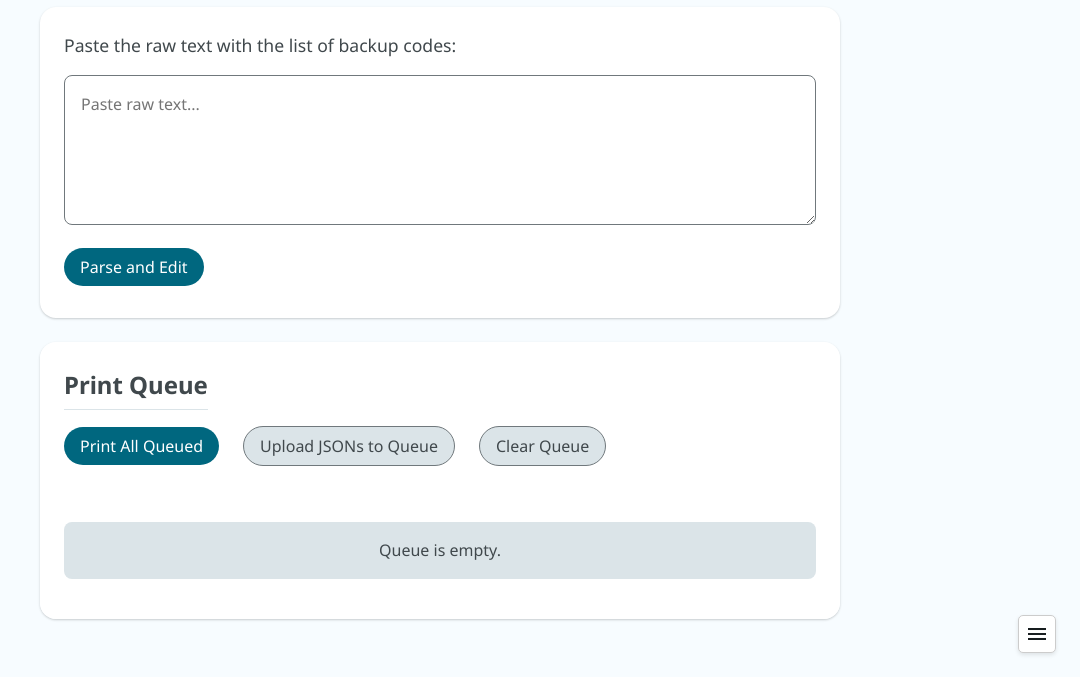
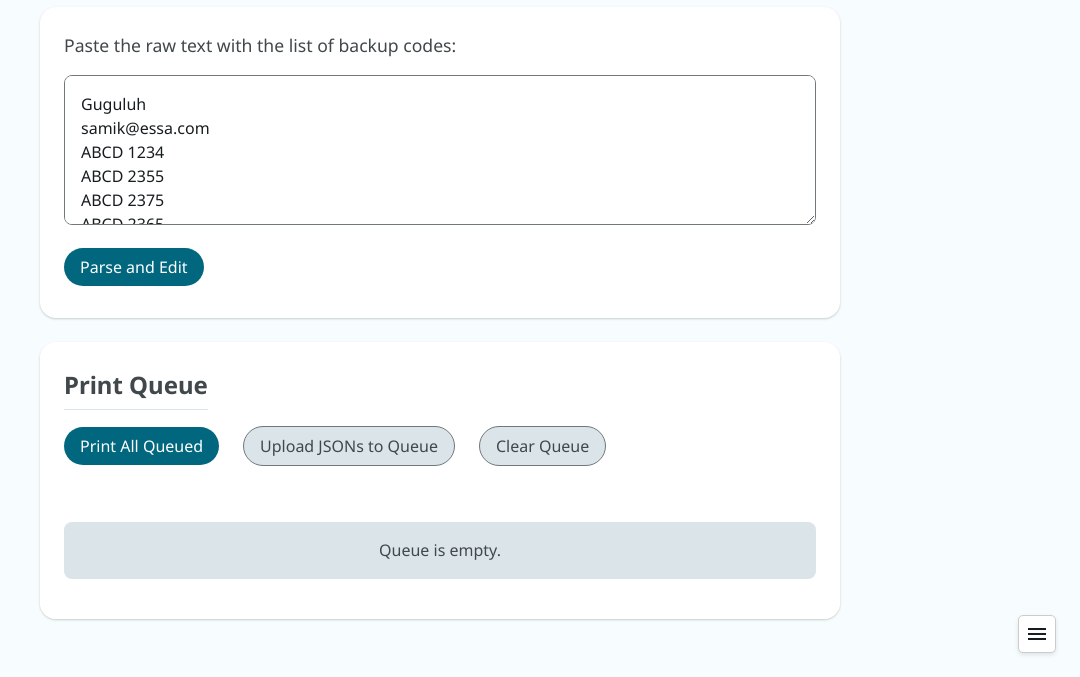
Before and after one commit to thetabrus/backupCodesManager, a plain HTML site: page index.html in a window 1280 px wide. Shown: the part 123-800 px from the top of the page, without its empty margins (200-1280 px from the left). Drawn offline with nearby package versions, Linux system fonts and the light colour scheme.

Commit message:
🚸 Add an example rawtext ready in the textfield

```diff
--- a/index.html
+++ b/index.html
@@ -512,7 +512,16 @@
 
     <div id="rawSection">
       <p>Paste the raw text with the list of backup codes:</p>
-      <textarea id="rawInput" placeholder="Paste raw text..."></textarea>
+      <textarea id="rawInput" placeholder="Paste raw text...">
+Guguluh
+samik@essa.com
+ABCD 1234
+ABCD 2355
+ABCD 2375
+ABCD 2365
+
+Generated on 23.03.2304</textarea
+      >
       <span id="rawInputError" class="error"></span>
       <button id="parseBtn">Parse and Edit</button>
     </div>
```
